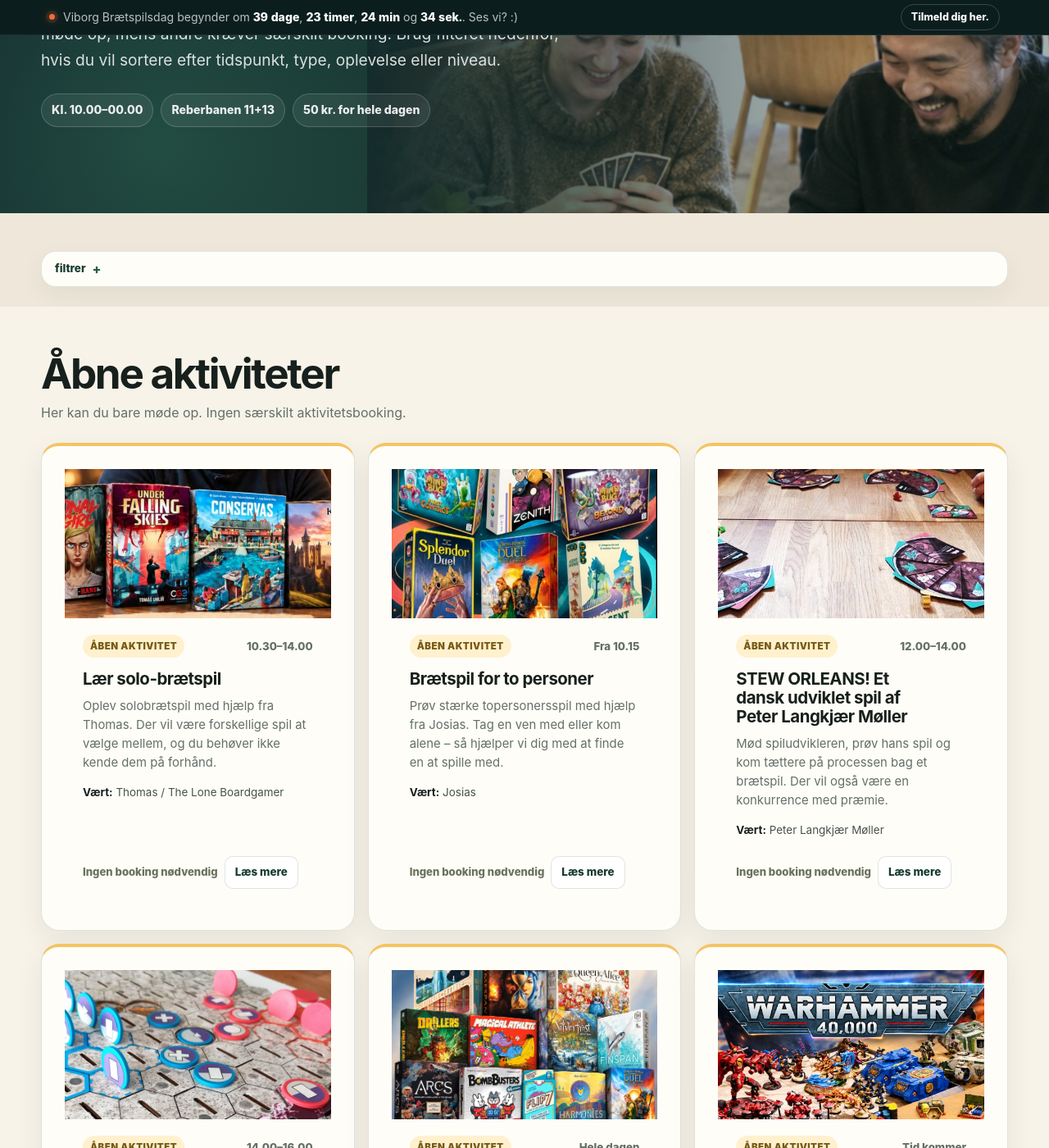
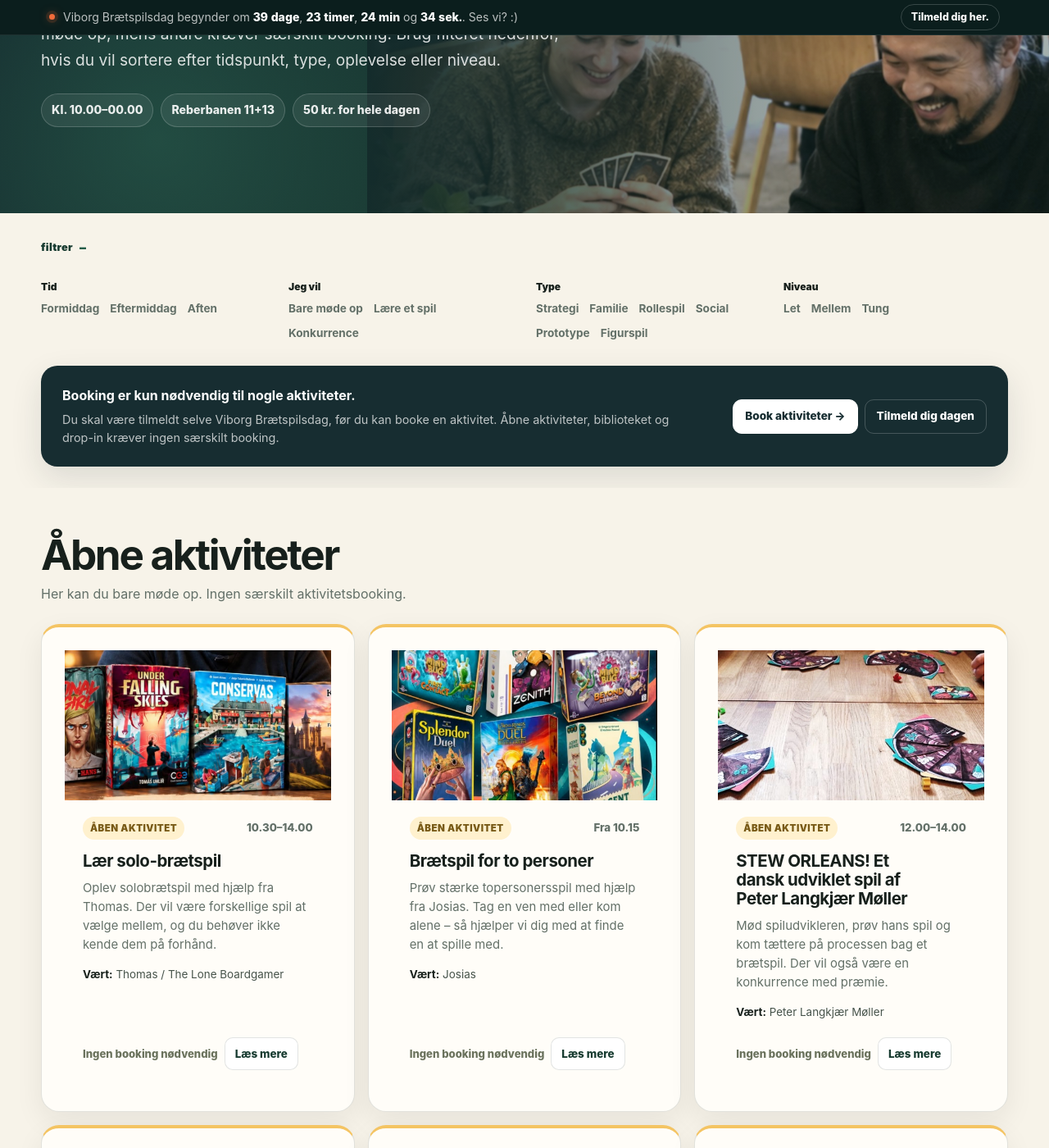
Before and after one commit to Andrejao/spilex, a Jekyll site: the page built from aktiviteter2.html, in a window 1280 px wide and 1400 px high, scrolled down 457 px. Shown: the whole window at 82% size. Built offline with Jekyll 4.4.1, drawn with Linux system fonts in a browser that asks for light colours.

Commit message:
Update aktiviteter2.html

```diff
--- a/aktiviteter2.html
+++ b/aktiviteter2.html
@@ -169,11 +169,12 @@ permalink: /aktiviteter2/
 
   /* SEGMENT-BANNER */
   .actv .segment-wrap {
-    background: var(--paper-2);
-    padding: 22px 0 0;
+    background: var(--paper);
+    padding: 0;
   }
 
   .actv .segment-banner {
+    margin-top: 22px;
     padding: 18px 20px;
     border: 1px solid rgba(36,93,73,.16);
     border-radius: 18px;
@@ -194,27 +195,26 @@ permalink: /aktiviteter2/
 
   /* FILTERS */
   .actv .filter-section {
-    padding: 24px 0 24px;
-    background: var(--paper-2);
+    padding: 28px 0 26px;
+    background: var(--paper);
   }
 
   .actv .filter-panel {
-    border: 1px solid var(--line);
-    border-radius: 18px;
-    background: var(--white);
-    box-shadow: 0 10px 30px rgba(23,32,28,.06);
-    overflow: hidden;
+    border: 0;
+    background: transparent;
+    box-shadow: none;
+    overflow: visible;
   }
 
   .actv .filter-toggle {
     display: inline-flex;
     align-items: center;
-    gap: 8px;
-    min-height: 42px;
-    padding: 0 16px;
+    gap: 7px;
+    padding: 0;
     color: var(--green-dark);
-    font-size: .84rem;
-    font-weight: 850;
+    font-size: .8rem;
+    font-weight: 900;
+    letter-spacing: .02em;
     cursor: pointer;
     list-style: none;
     user-select: none;
@@ -223,80 +223,142 @@ permalink: /aktiviteter2/
   .actv .filter-toggle::-webkit-details-marker { display: none; }
 
   .actv .filter-toggle::after {
-    content: "+";
-    font-size: 1rem;
+    content: "−";
+    color: var(--green);
+    font-size: .95rem;
     line-height: 1;
-    color: var(--green);
   }
 
-  .actv .filter-panel[open] .filter-toggle::after { content: "−"; }
+  .actv .filter-panel:not([open]) .filter-toggle::after { content: "+"; }
 
   .actv .filter-content {
-    padding: 4px 18px 20px;
-    border-top: 1px solid var(--line);
+    padding: 15px 0 0;
+    border: 0;
   }
 
   .actv .filter-tools {
     display: flex;
-    justify-content: flex-end;
-    margin: 12px 0 16px;
+    justify-content: flex-start;
+    margin: 0 0 12px;
   }
 
   .actv .reset-btn {
-    min-height: 34px;
-    padding: 0 11px;
-    border: 1px solid var(--line);
-    border-radius: 999px;
+    min-height: 0;
+    padding: 0;
+    border: 0;
+    border-radius: 0;
     background: transparent;
-    color: var(--green);
-    font-size: .8rem;
-    font-weight: 800;
+    color: var(--muted);
+    font-size: .78rem;
+    font-weight: 750;
+    text-decoration: underline;
+    text-underline-offset: 3px;
     cursor: pointer;
   }
 
+  .actv .reset-btn:hover { color: var(--green-dark); }
+
   .actv .filter-groups {
     display: grid;
-    grid-template-columns: repeat(2, minmax(0, 1fr));
-    gap: 20px 30px;
+    grid-template-columns: repeat(4, minmax(0, 1fr));
+    gap: 16px 28px;
   }
 
   .actv .filter-group-title {
     display: block;
-    margin-bottom: 9px;
+    margin-bottom: 5px;
     color: var(--ink);
-    font-size: .78rem;
+    font-size: .75rem;
     font-weight: 900;
-    letter-spacing: .06em;
-    text-transform: uppercase;
   }
 
   .actv .filter-chips {
     display: flex;
     flex-wrap: wrap;
+    gap: 4px 13px;
+  }
+
+  .actv .filter-chip {
+    min-height: 0;
+    padding: 2px 0;
+    border: 0;
+    border-radius: 0;
+    background: transparent;
+    color: var(--muted);
+    font-size: .85rem;
+    font-weight: 700;
+    cursor: pointer;
+    transition: color .15s ease;
+  }
+
+  .actv .filter-chip:hover {
+    color: var(--green-dark);
+  }
+
+  .actv .filter-chip[aria-pressed="true"] {
+    background: transparent;
+    color: var(--green-dark);
+    text-decoration: underline;
+    text-decoration-thickness: 2px;
+    text-underline-offset: 4px;
+  }
+
+  /* BOOKING-INFO */
+  .actv .booking-callout {
+    display: grid;
+    grid-template-columns: minmax(0, 1fr) auto;
+    gap: 24px;
+    align-items: center;
+    margin-top: 26px;
+    padding: 24px 26px;
+    border-radius: 20px;
+    background: var(--navy);
+    color: #fff;
+    box-shadow: 0 14px 38px rgba(23,45,49,.12);
+  }
+
+  .actv .booking-callout strong {
+    display: block;
+    margin-bottom: 5px;
+    font-size: 1rem;
+  }
+
+  .actv .booking-callout p {
+    max-width: 760px;
+    margin: 0;
+    color: rgba(255,255,255,.72);
+    font-size: .9rem;
+    line-height: 1.55;
+  }
+
+  .actv .booking-actions {
+    display: flex;
+    flex-wrap: wrap;
+    justify-content: flex-end;
     gap: 8px;
   }
 
-  .actv .filter-chip {
-    min-height: 38px;
-    padding: 0 13px;
-    border: 1px solid rgba(23,32,28,.14);
-    border-radius: 999px;
-    background: #fff;
-    color: #344139;
-    font-size: .88rem;
-    font-weight: 800;
-    cursor: pointer;
-    transition: background .15s ease, border-color .15s ease, color .15s ease, transform .15s ease;
+  .actv .booking-btn {
+    display: inline-flex;
+    align-items: center;
+    justify-content: center;
+    min-height: 42px;
+    padding: 0 14px;
+    border: 1px solid rgba(255,255,255,.20);
+    border-radius: 11px;
+    text-decoration: none;
+    font-size: .85rem;
+    font-weight: 850;
   }
 
-  .actv .filter-chip:hover {
-    transform: translateY(-1px);
-    border-color: rgba(36,93,73,.38);
+  .actv .booking-btn.primary {
+    background: #fff;
+    color: var(--navy);
+    border-color: #fff;
   }
 
-  .actv .filter-chip[aria-pressed="true"] {
-    border-color: var(--green);
-    background: var(--green);
+  .actv .booking-btn.secondary {
+    background: transparent;
     color: #fff;
   }
 
@@ -568,11 +630,19 @@ permalink: /aktiviteter2/
       padding-bottom: 90px;
     }
     .actv .hero h1 { font-size: clamp(3.2rem, 15vw, 4.6rem); }
-    .actv .filter-panel { border-radius: 16px; }
     .actv .section-head { align-items: flex-start; flex-direction: column; }
-    .actv .filter-groups { grid-template-columns: 1fr; gap: 20px; }
+    .actv .filter-groups { grid-template-columns: repeat(2, minmax(0, 1fr)); gap: 16px 24px; }
+    .actv .booking-callout { grid-template-columns: 1fr; }
+    .actv .booking-actions { justify-content: flex-start; }
     .actv .activity-grid { grid-template-columns: 1fr; }
     .actv .results { padding: 44px 0 72px; }
+  }
+
+
+  @media (max-width: 520px) {
+    .actv .filter-groups { grid-template-columns: 1fr; gap: 14px; }
+    .actv .booking-actions { display: grid; grid-template-columns: 1fr; }
+    .actv .booking-btn { width: 100%; }
   }
 
   @media (prefers-reduced-motion: reduce) {
@@ -609,7 +679,7 @@ permalink: /aktiviteter2/
 
   <section class="filter-section" aria-label="Filtrér aktiviteter">
     <div class="wrap">
-      <details class="filter-panel" id="filterPanel">
+      <details class="filter-panel" id="filterPanel" open>
         <summary class="filter-toggle">filtrer</summary>
 
         <div class="filter-content">
@@ -659,6 +729,17 @@ permalink: /aktiviteter2/
           </div>
         </div>
       </details>
+
+      <div class="booking-callout">
+        <div>
+          <strong>Booking er kun nødvendig til nogle aktiviteter.</strong>
+          <p>Du skal være tilmeldt selve Viborg Brætspilsdag, før du kan booke en aktivitet. Åbne aktiviteter, biblioteket og drop-in kræver ingen særskilt booking.</p>
+        </div>
+        <div class="booking-actions">
+          <a class="booking-btn primary" href="https://booking.viborgbraetspil.dk/">Book aktiviteter →</a>
+          <a class="booking-btn secondary" href="https://viborgbraetspil.dk/tilmelding/">Tilmeld dig dagen</a>
+        </div>
+      </div>
     </div>
   </section>
 
```
